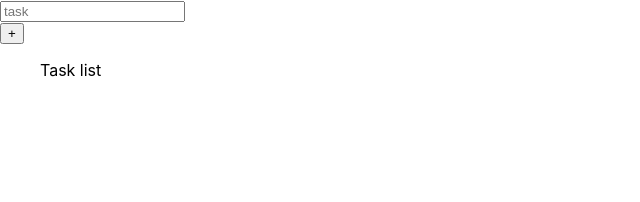
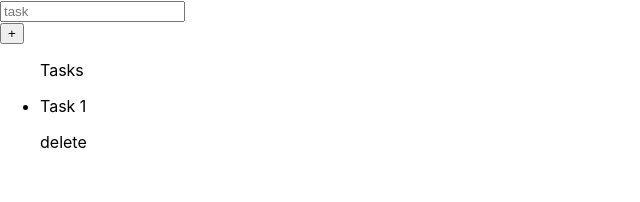
Before and after one commit to arielgomezmendez/to-do-app-react-1, a React (Create React App) app: page / in a window 1280 px wide. Shown: the top 202 px of the page, without its empty margins (0-640 px from the left). Built offline with nearby package versions, Linux system fonts and the light colour scheme.

Commit message:
Change the structure of Task component

```diff
--- a/src/App.js
+++ b/src/App.js
@@ -2,22 +2,12 @@
 import Form from './components/Form/Form';
 import Task from './components/Task/Task';
 
-
-
-function App({setTask}) {
-
+function App() {
 
   return (
     <div className="App">
       <Form/>
-      <ul> Task list
-        {/*setTask === "task" &&
-          <Task
-          setTask={setTask}
-          />
-        */}
-
-      </ul>
+      <Task/>
     </div>
   );
 }
--- a/src/components/Task/Task.js
+++ b/src/components/Task/Task.js
@@ -3,10 +3,13 @@ import React from 'react'
 const Task = () => {
     return (
         <div>
-            <li>
-                <p>fgfg</p>
-                <span>fgfgg</span>
-            </li>
+            <ul>Tasks
+                <li>
+                    <p>Task 1</p>
+                    <span>delete</span>
+                </li>
+            </ul>
+
         </div>
     )
 }
```
